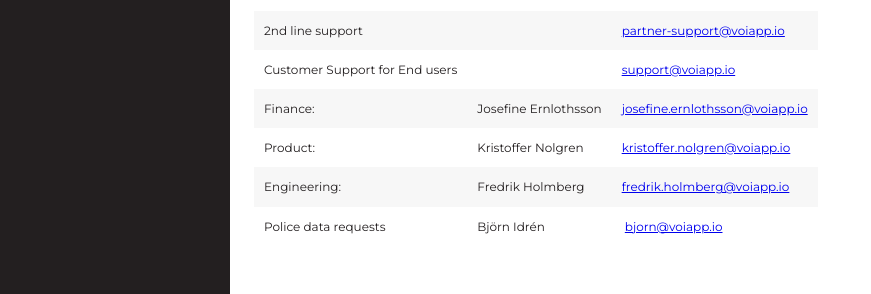
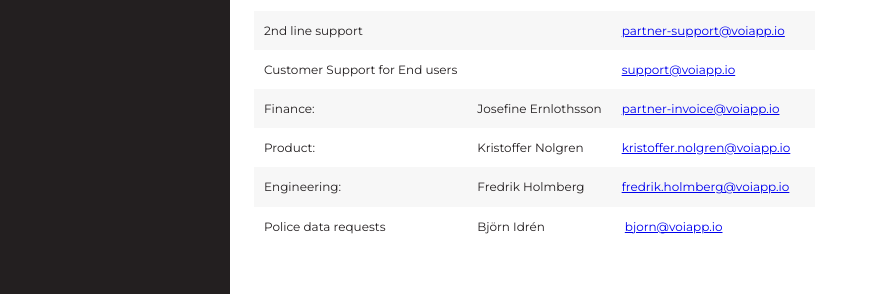
Before and after one commit to voi-api/voi-api.github.io, a Jekyll site: the page built from poc.md, in a window 1280 px wide and 900 px high. Shown: the part 198-492 px from the top of the window, without its empty margins (0-871 px from the left). Built offline with Jekyll 4.4.1, drawn with Linux system fonts in a browser that asks for light colours; some web fonts are replaced.

Commit message:
invoice-email

```diff
--- a/poc.md
+++ b/poc.md
@@ -14,7 +14,7 @@ description: Who to contact about what.
 | Customer Support Process|Aldona Martynenka |[aldona.martynenka@voiapp.io](mailto:aldona.martynenka@voiapp.io)|
 | 2nd line support | |[partner-support@voiapp.io](mailto:partner-support@voiapp.io)|
 | Customer Support for End users| |[support@voiapp.io](mailto:support@voiapp.io)|
-| Finance: |Josefine Ernlothsson |[josefine.ernlothsson@voiapp.io](mailto:josefine.ernlothsson@voiapp.io)|
+| Finance: |Josefine Ernlothsson |[partner-invoice@voiapp.io](mailto:partner-invoice@voiapp.io)|
 | Product: |Kristoffer Nolgren |[kristoffer.nolgren@voiapp.io](mailto:kristoffer.nolgren@voiapp.io)|
 | Engineering: |Fredrik Holmberg |[fredrik.holmberg@voiapp.io](mailto:fredrik.holmberg@voiapp.io)|
 | Police data requests | Björn Idrén | [bjorn@voiapp.io](mailto:bjorn@voiapp.io)|
```
